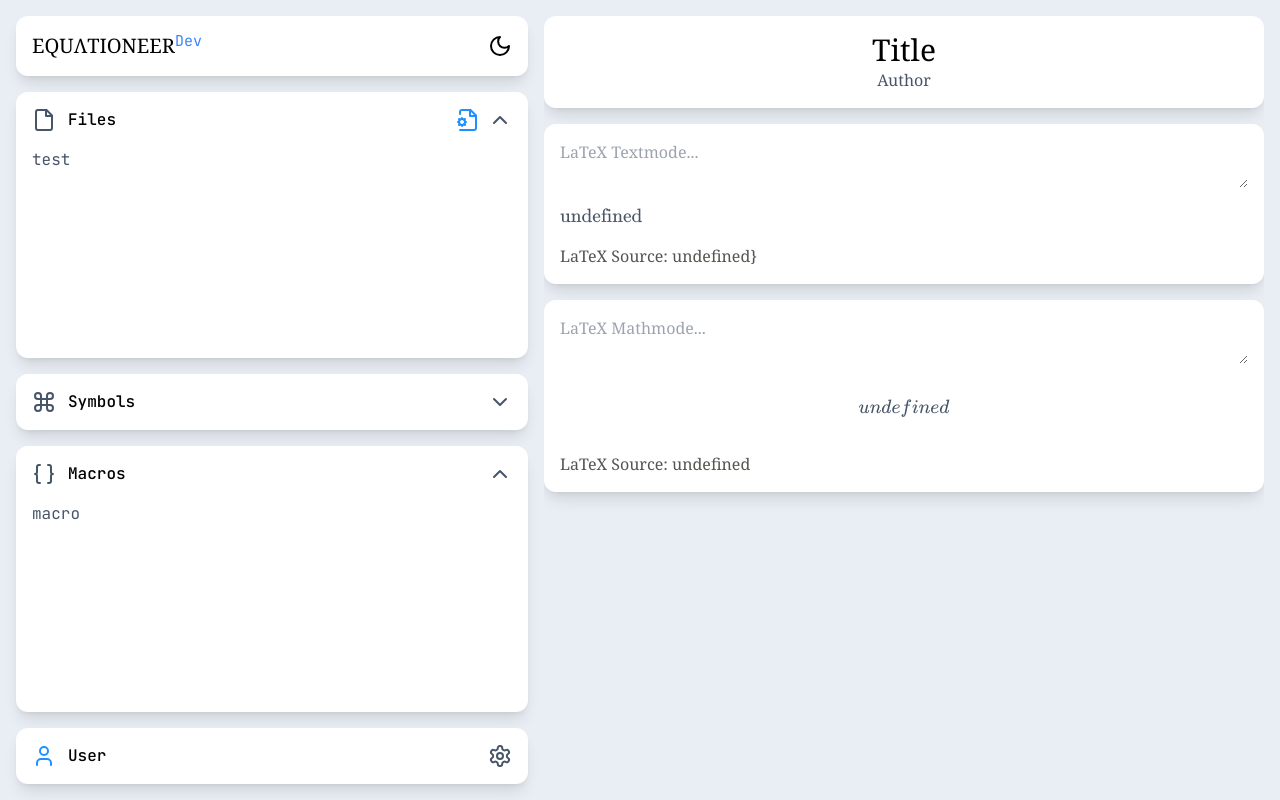
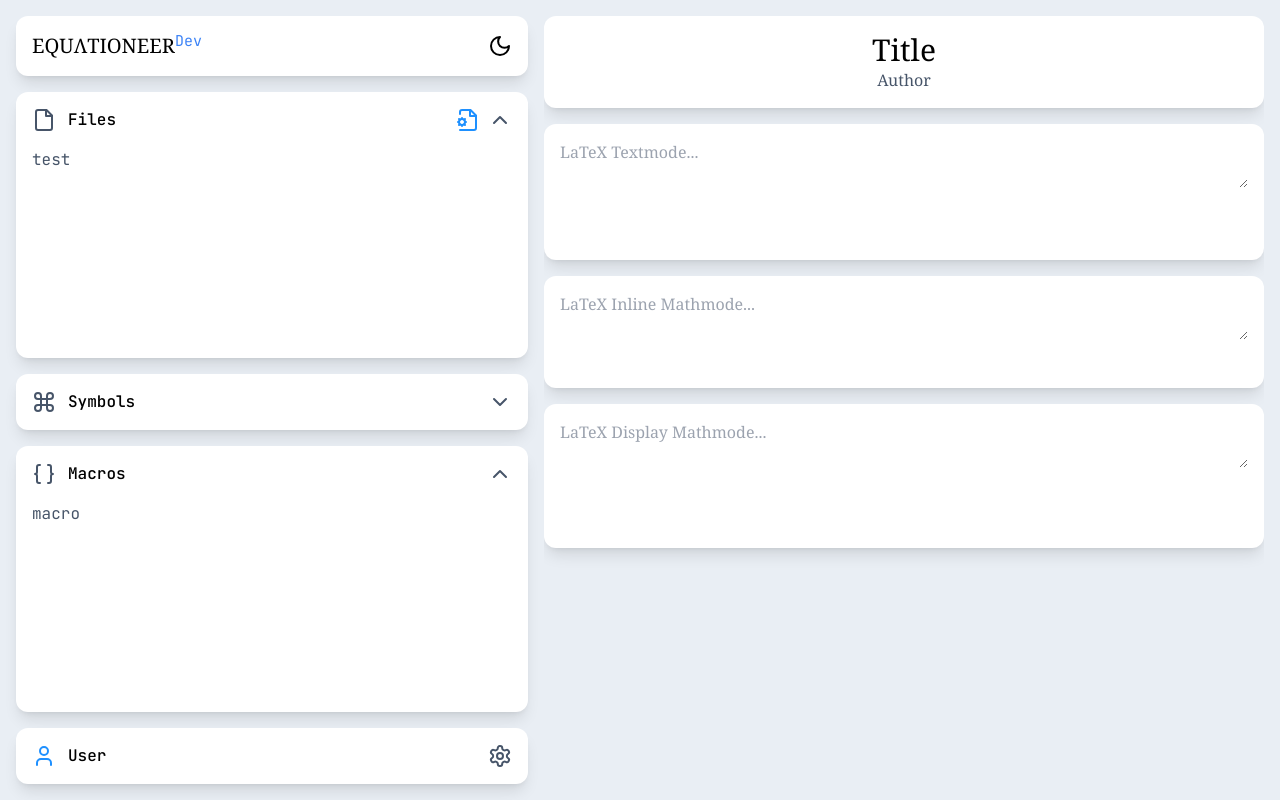
Before and after one commit to Jokauppi/Equationeer, a React (Vite) app: page / in a window 1280 px wide. Built offline with nearby package versions, Linux system fonts and the light colour scheme.

Commit message:
add inline mode

```diff
--- a/src/components/KaTeXBox.tsx
+++ b/src/components/KaTeXBox.tsx
@@ -4,7 +4,38 @@ import 'katex/dist/katex.min.css';
 import Box from './common/Box';
 
 type KaTeXBoxProps = {
-  type: 'text' | 'math';
+  type: 'text' | 'inline' | 'display';
+};
+
+const textAreaPlaceholders = {
+  text: 'LaTeX Textmode...',
+  inline: 'LaTeX Inline Mathmode...',
+  display: 'LaTeX Display Mathmode...',
+};
+
+const inputPreprocessors : {
+  [key in KaTeXBoxProps['type']]: (input: string) => string;
+} = {
+  text: (input: string) => input.replaceAll(/(?<=[a-z]|[,-.]) +(?=[a-z]|[,-.])/gi, ' } \\allowbreak \\text{'),
+  inline: (input: string) => input,
+  display: (input: string) => input,
+};
+
+const inputRenderers: {
+  [key in KaTeXBoxProps['type']]: (input: string) => string;
+} = {
+  text: (input: string) => katex.renderToString(String.raw`\text{${inputPreprocessors.text(input)}}`, {
+    throwOnError: false,
+    displayMode: false,
+  }),
+  inline: (input: string) => katex.renderToString(String.raw`${inputPreprocessors.inline(input)}`, {
+    throwOnError: false,
+    displayMode: false,
+  }),
+  display: (input: string) => katex.renderToString(String.raw`${inputPreprocessors.display(input)}`, {
+    throwOnError: false,
+    displayMode: true,
+  }),
 };
 
 function KaTeXBox(
@@ -16,7 +47,7 @@ function KaTeXBox(
     <Box fit>
       <div className="flex flex-col h-full justify-start items-center gap-y-4 overflow-hidden">
         <textarea
-          placeholder={type === 'text' ? 'LaTeX Textmode...' : 'LaTeX Mathmode...'}
+          placeholder={textAreaPlaceholders[type]}
           value={math}
           onChange={(event) => {
             setMath(event.target.value);
@@ -27,24 +58,11 @@ function KaTeXBox(
           className="w-full h-fit"
           // eslint-disable-next-line react/no-danger
           dangerouslySetInnerHTML={
-            type === 'text' ? {
-              __html: katex.renderToString(String.raw`\text{${math?.replaceAll(/(?<=[a-z]|[,-.]) +(?=[a-z]|[,-.])/gi, '}\\allowbreak\\text{ ')}}` ?? '', {
-                throwOnError: false,
-                displayMode: false,
-              }),
-            }
-              : {
-                __html: katex.renderToString(String.raw`${math}` ?? '', {
-                  throwOnError: false,
-                  displayMode: true,
-                }),
-              }
+            { __html: inputRenderers[type](math ?? '') }
           }
         />
         <div className="w-full text-stone-600">
-          {type === 'text'
-            ? String.raw`LaTeX Source: ${math?.replaceAll(/(?<=[a-z]|[,-.]) +(?=[a-z]|[,-.])/gi, '}\\allowbreak\\text{ ')}}`
-            : String.raw`LaTeX Source: ${math}`}
+          {inputPreprocessors[type](math ?? '')}
         </div>
       </div>
     </Box>
--- a/src/components/PageColumn.tsx
+++ b/src/components/PageColumn.tsx
@@ -12,7 +12,8 @@ function PageColumn() {
             <p>Author</p>
           </Box>
           <KaTeXBox type="text" />
-          <KaTeXBox type="math" />
+          <KaTeXBox type="inline" />
+          <KaTeXBox type="display" />
         </div>
       </div>
     </div>
```
